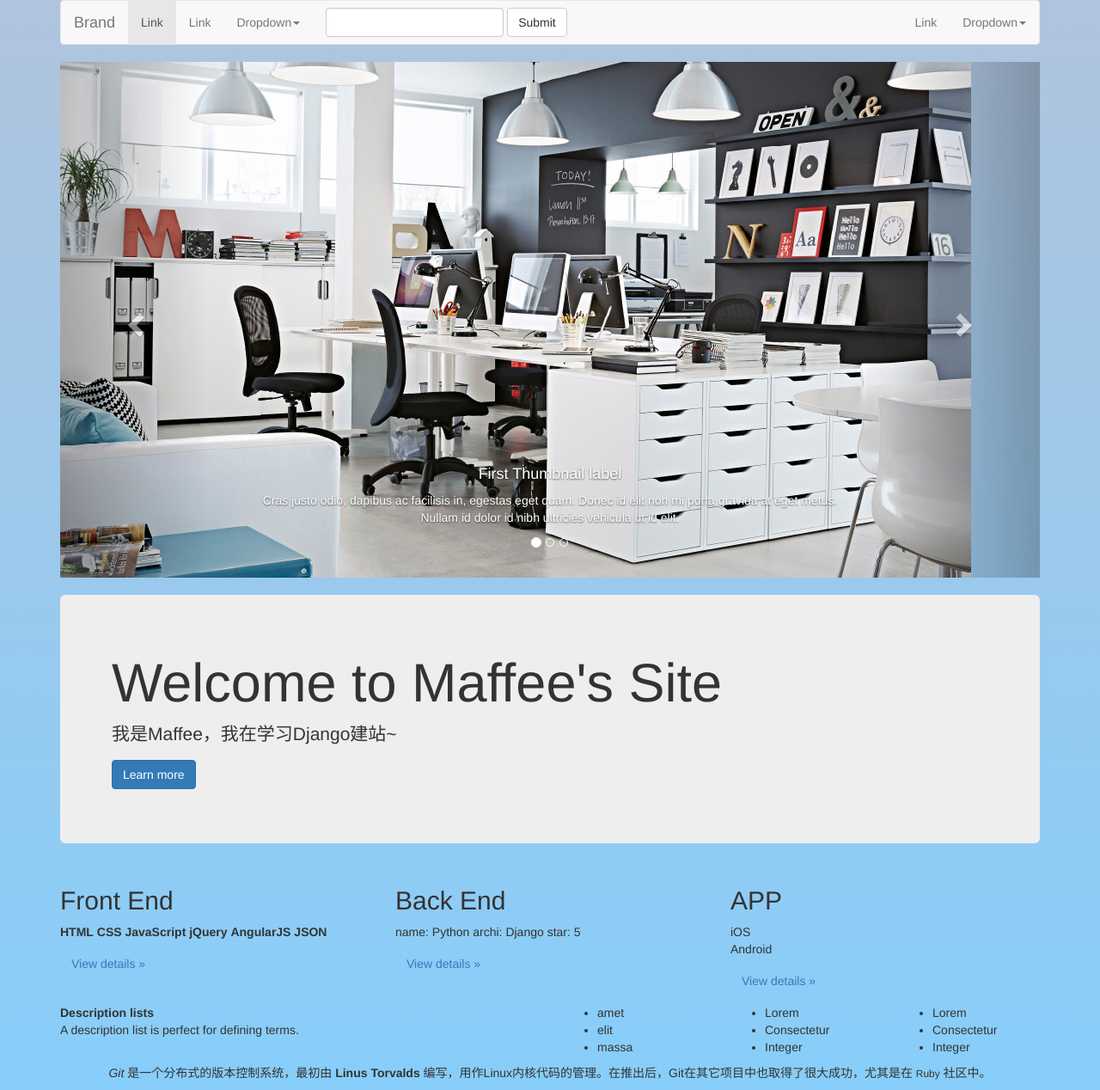
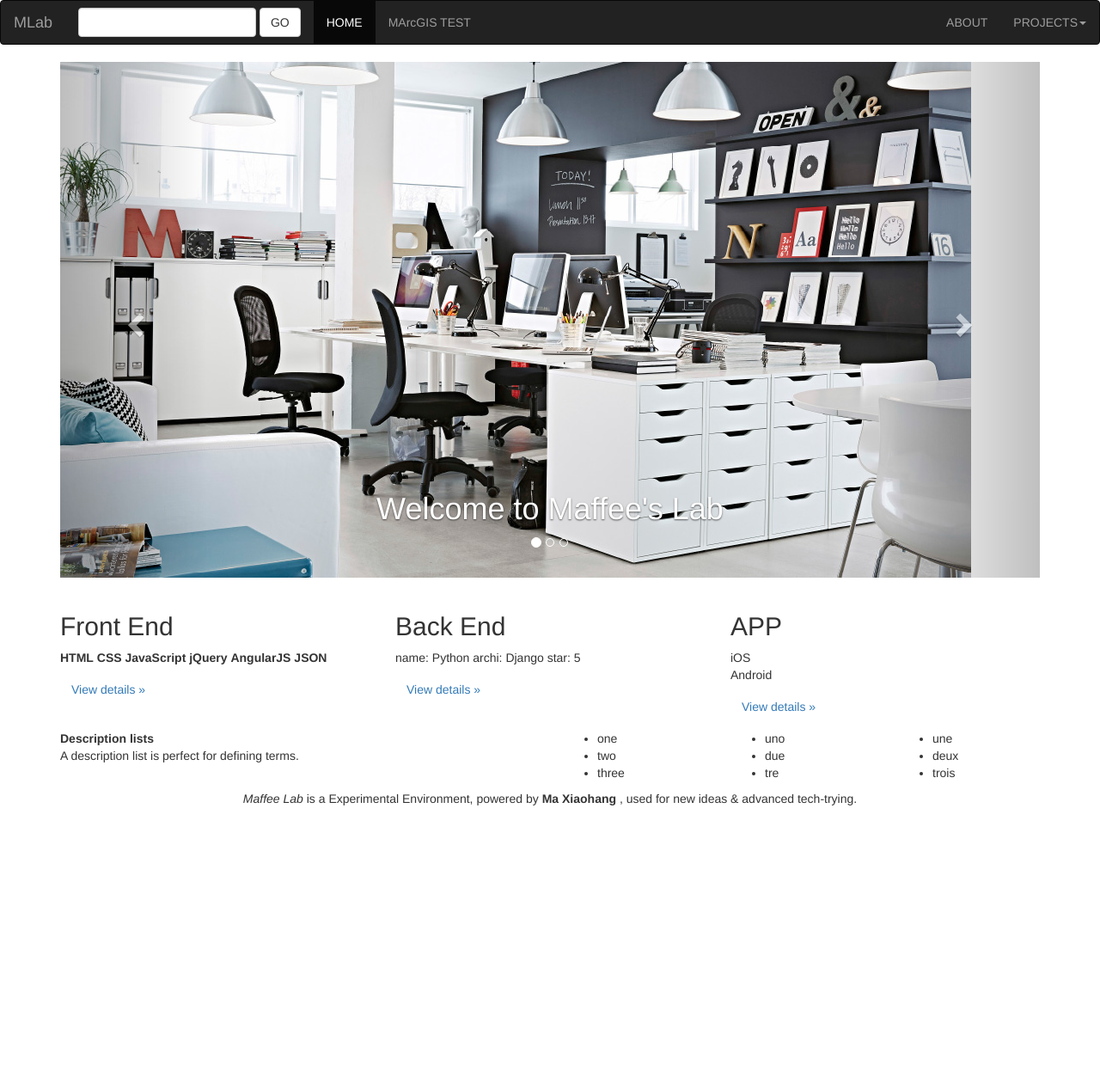
Before and after one commit to maffe008/mysite, a Django app: page / in a window 1280 px wide. Shown: the whole page at 86% size. After the commit the page ends 937 px from the top, so only its background shows below. Run offline with Django 3.2, Linux system fonts and the light colour scheme; some libraries are stand-ins or nearby versions.

Commit message:
UI change - home

```diff
--- a/learn/static/css/mysite.css
+++ b/learn/static/css/mysite.css
@@ -1,3 +1,38 @@
 div#mysite{
-    background: linear-gradient(lightsteelblue,lightskyblue);
+    background-image: linear-gradient(180deg, rgba(255,255,255,0) 60%, #fff)
+
 }
+div#mysite-nav{
+
+}
+.nav-container {
+  padding-right: 0;
+  padding-left: 0;
+  margin-right: 0;
+  margin-left: 0;
+}
+@media (min-width: 768px) {
+  .nav-container {
+    width: 100%;
+  }
+}
+@media (min-width: 992px) {
+  .nav-container {
+    width: 100%;
+  }
+}
+@media (min-width: 1200px) {
+  .nav-container {
+    width: 100%;
+  }
+}
+.nav-container-fluid {
+  padding-right: 0;
+  padding-left: 0;
+  margin-right: 0;
+  margin-left: 0;
+}
+.nav-row {
+  margin-right: 0;
+  margin-left: 0;
+}
--- a/learn/templates/ad.html
+++ b/learn/templates/ad.html
@@ -14,37 +14,28 @@
                 <div class="item active">
                     <img alt="" src="static/img/company1.jpg" />
                     <div class="carousel-caption">
-                        <h4>
-                            First Thumbnail label
-                        </h4>
-                        <p>
-                            Cras justo odio, dapibus ac facilisis in, egestas eget quam. Donec id elit non mi
-                            porta gravida at eget metus. Nullam id dolor id nibh ultricies vehicula ut id elit.
-                        </p>
+                        <h1>
+                            Welcome to Maffee's Lab
+                        </h1>
+
                     </div>
                 </div>
                 <div class="item">
                     <img alt="" src="static/img/company2.jpg" />
                     <div class="carousel-caption">
-                        <h4>
-                            Second Thumbnail label
-                        </h4>
-                        <p>
-                            Cras justo odio, dapibus ac facilisis in, egestas eget quam. Donec id elit non mi
-                            porta gravida at eget metus. Nullam id dolor id nibh ultricies vehicula ut id elit.
-                        </p>
+                        <h1>
+                            Welcome to M SciTech
+                        </h1>
+
                     </div>
                 </div>
                 <div class="item">
                     <img alt="" src="static/img/company3.jpg" />
                     <div class="carousel-caption">
-                        <h4>
-                            Third Thumbnail label
-                        </h4>
-                        <p>
-                            Cras justo odio, dapibus ac facilisis in, egestas eget quam. Donec id elit non mi
-                            porta gravida at eget metus. Nullam id dolor id nibh ultricies vehicula ut id elit.
-                        </p>
+                        <h1>
+                            Welcome to Zero Realm
+                        </h1>
+
                     </div>
                 </div>
             </div>
--- a/learn/templates/base.html
+++ b/learn/templates/base.html
@@ -16,9 +16,10 @@
 </head>
 <body>
 <div id="mysite">
+    <div class="nav-container">
+    {% include 'nav.html' %}
+    </div>
     <div class="container">
-    {% include 'nav.html' %}
-
     {% block content %}
 
         <p>
--- a/learn/templates/footer.html
+++ b/learn/templates/footer.html
@@ -13,13 +13,13 @@
     <div class="col-md-2 column">
         <ul>
             <li>
-                amet
+                one
             </li>
             <li>
-                elit
+                two
             </li>
             <li>
-                massa
+                three
             </li>
 
         </ul>
@@ -27,26 +27,26 @@
     <div class="col-md-2 column">
         <ul>
             <li>
-                Lorem
+                uno
             </li>
             <li>
-                Consectetur
+                due
             </li>
             <li>
-                Integer
+                tre
             </li>
         </ul>
     </div>
     <div class="col-md-2 column">
         <ul>
             <li>
-                Lorem
+                une
             </li>
             <li>
-                Consectetur
+                deux
             </li>
             <li>
-                Integer
+                trois
             </li>
         </ul>
     </div>
--- a/learn/templates/home.html
+++ b/learn/templates/home.html
@@ -5,22 +5,6 @@
 {% block content %}
 {%  include 'ad.html' %}
 <br/>
-<div class="row clearfix">
-    <div class="col-md-12 column">
-
-        <div class="jumbotron">
-            <h1>
-                Welcome to Maffee's Site
-            </h1>
-            <p>
-                {{ string }}
-            </p>
-            <p>
-                 <a class="btn btn-primary btn-large" href="#">Learn more</a>
-            </p>
-        </div>
-    </div>
-</div>
 <div class="row clearfix">
     <div class="col-md-4 column">
         <h2>
--- a/learn/templates/legel.html
+++ b/learn/templates/legel.html
@@ -1,7 +1,7 @@
 <div class="row clearfix">
     <div class="col-md-12 column">
         <p class="text-center">
-             <em>Git</em> 是一个分布式的版本控制系统，最初由 <strong>Linus Torvalds</strong> 编写，用作Linux内核代码的管理。在推出后，Git在其它项目中也取得了很大成功，尤其是在 <small>Ruby</small> 社区中。
+             <em>Maffee Lab</em> is a Experimental Environment, powered by <strong>Ma Xiaohang</strong> , used for new ideas & advanced tech-trying.
         </p>
     </div>
 </div>
--- a/learn/templates/nav.html
+++ b/learn/templates/nav.html
@@ -1,68 +1,52 @@
 
-<div class="row clearfix">
+<div id="mysite-nav" class="row clearfix">
     <div class="col-md-12 column">
-        <nav class="navbar navbar-default" role="navigation">
+        <nav class="navbar navbar-default navbar-inverse" role="navigation">
             <div class="navbar-header">
-                 <button type="button" class="navbar-toggle" data-toggle="collapse" data-target="#bs-example-navbar-collapse-1"> <span class="sr-only">Toggle navigation</span><span class="icon-bar"></span><span class="icon-bar"></span><span class="icon-bar"></span></button> <a class="navbar-brand" href="#">Brand</a>
+                 <button type="button" class="navbar-toggle" data-toggle="collapse"
+                         data-target="#bs-example-navbar-collapse-1">
+                     <span class="sr-only">Toggle navigation</span>
+                     <span class="icon-bar"></span>
+                     <span class="icon-bar"></span>
+                     <span class="icon-bar"></span>
+                 </button>
+                <a class="navbar-brand" href="#">MLab</a>
             </div>
             <div class="collapse navbar-collapse" id="bs-example-navbar-collapse-1">
+                <form class="navbar-form navbar-left" role="search">
+                    <div class="form-group">
+                        <input type="text" class="form-control" />
+                    </div> <button type="submit" class="btn btn-default">GO</button>
+                </form>
                 <ul class="nav navbar-nav">
                     <li class="active">
-                         <a href="#">Link</a>
+                         <a href="#">HOME</a>
                     </li>
                     <li>
-                         <a href="#">Link</a>
+                         <a href="#">MArcGIS TEST</a>
+                    </li>
+                </ul>
+
+                <ul class="nav navbar-nav navbar-right">
+                    <li>
+                         <a href="#">ABOUT</a>
                     </li>
                     <li class="dropdown">
-                         <a href="#" class="dropdown-toggle" data-toggle="dropdown">Dropdown<strong class="caret"></strong></a>
+                         <a href="#" class="dropdown-toggle" data-toggle="dropdown">PROJECTS<strong class="caret"></strong></a>
                         <ul class="dropdown-menu">
                             <li>
-                                 <a href="#">Action</a>
+                                 <a href="#">SoshineSee</a>
                             </li>
                             <li>
-                                 <a href="#">Another action</a>
+                                 <a href="#">CompMan</a>
                             </li>
                             <li>
-                                 <a href="#">Something else here</a>
+                                 <a href="#">maffee.cn</a>
                             </li>
                             <li class="divider">
                             </li>
                             <li>
-                                 <a href="#">Separated link</a>
-                            </li>
-                            <li class="divider">
-                            </li>
-                            <li>
-                                 <a href="#">One more separated link</a>
-                            </li>
-                        </ul>
-                    </li>
-                </ul>
-                <form class="navbar-form navbar-left" role="search">
-                    <div class="form-group">
-                        <input type="text" class="form-control" />
-                    </div> <button type="submit" class="btn btn-default">Submit</button>
-                </form>
-                <ul class="nav navbar-nav navbar-right">
-                    <li>
-                         <a href="#">Link</a>
-                    </li>
-                    <li class="dropdown">
-                         <a href="#" class="dropdown-toggle" data-toggle="dropdown">Dropdown<strong class="caret"></strong></a>
-                        <ul class="dropdown-menu">
-                            <li>
-                                 <a href="#">Action</a>
-                            </li>
-                            <li>
-                                 <a href="#">Another action</a>
-                            </li>
-                            <li>
-                                 <a href="#">Something else here</a>
-                            </li>
-                            <li class="divider">
-                            </li>
-                            <li>
-                                 <a href="#">Separated link</a>
+                                 <a href="#">Maffee MOOC</a>
                             </li>
                         </ul>
                     </li>
--- a/marcgis/static/css/demo.css
+++ b/marcgis/static/css/demo.css
@@ -194,11 +194,11 @@ td.blockInfo-td{
     padding: 10px 15px;
     border-bottom: dotted 1px #f1f2f2;
     font-family: "Microsoft YaHei UI Light";
-}
-.Zonename{
     color: #f1f2f2;
     font-size: 15px;
-    width: auto;
+}
+.blocklist-heading span{
+    cursor: pointer;
 }
 .Blockname{
     padding-top: 5px;
--- a/mysite/settings.py
+++ b/mysite/settings.py
@@ -25,7 +25,10 @@ SECRET_KEY = 'u2ypnfl4#d82qvdoqiavszpgz7d-(_bx23+c-!)ajndnntt($f'
 # SECURITY WARNING: don't run with debug turned on in production!
 DEBUG = True
 
-ALLOWED_HOSTS = []
+ALLOWED_HOSTS = [
+    '*'
+
+]
 
 
 # Application definition
```
Also changed, not shown: marcgis/static/js/demo-jquery.js (+11 -0 lines), marcgis/templates/demo.html (+17 -21 lines).
